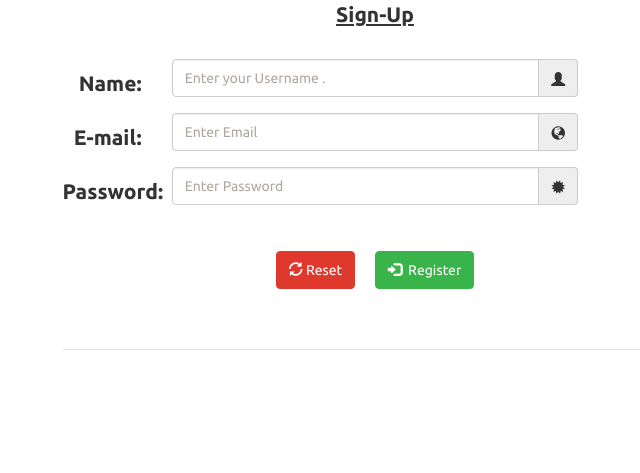
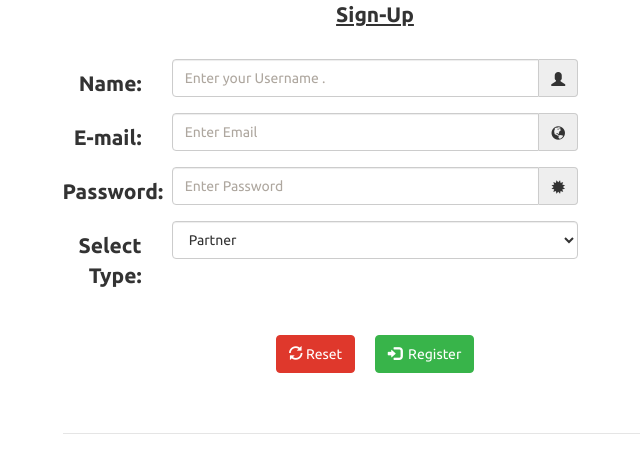
Before and after one commit to T4SG/Mumbai-Team-1, a PHP site: page /website/hhf/register.php in a window 1280 px wide. Shown: the part 115-588 px from the top of the page, without its empty margins (265-905 px from the left). Run offline with PHP 8.4, Linux system fonts and the light colour scheme.

Commit message:
Semi Final

```diff
--- a/website/hhf/data_con.php
+++ b/website/hhf/data_con.php
@@ -7,7 +7,7 @@ if(!isset($_SESSION))
 // Define connection parameters..
 $servername = 'localhost';
 $username = 'root';
-$password = 'root';
+$password = '';
 $dbname = 'test';
 
 // Create connection
--- a/website/hhf/database_connection.php
+++ b/website/hhf/database_connection.php
@@ -2,7 +2,7 @@
 
 /*Define constant to connect to database */
 DEFINE('DATABASE_USER', 'root');
-DEFINE('DATABASE_PASSWORD', 'root');
+DEFINE('DATABASE_PASSWORD', '');
 DEFINE('DATABASE_HOST', 'localhost');
 DEFINE('DATABASE_NAME', 'test');
 /*Default time zone ,to be able to send mail */
--- a/website/hhf/register.php
+++ b/website/hhf/register.php
@@ -25,6 +25,7 @@ if (isset($_POST['formsubmitted'])) {
 
 
      }
+     $type=$_POST['type'];
 
 
      if (empty($_POST['Password'])) {
@@ -54,7 +55,7 @@ if (isset($_POST['formsubmitted'])) {
           $Password.=$salt;
           $Password=MD5($Password);
 
-          $query_insert_user = "INSERT INTO `members` ( `Username`, `Email`, `password`,`salt`) VALUES ( '$name', '$Email', '$Password','$salt')";
+          $query_insert_user = "INSERT INTO `members` ( `Username`, `Email`, `password`,`salt`,`type`) VALUES ( '$name', '$Email', '$Password','$salt','$type')";
 
 
           $result_insert_user = mysqli_query($dbc, $query_insert_user);
@@ -176,6 +177,19 @@ if (isset($_POST['formsubmitted'])) {
 
                   </div>
                 </div>
+
+                <div class="form-group">
+                  <label for="select" class=" col-lg-2 control-label">Select Type:</label>
+                  <div class="col-lg-8">
+                    <select class="form-control" id="select" name="type">
+                      <option value="partner">Partner</option>
+                      <option value="admin">Admin</option>
+                      <option value="const">Constructor</option>
+                      <option value="commu">Community</option>
+                      <option value="donor">Donor</option>
+                    </select>
+                  </div>
+                </div>
                 <center>
                   <br>
                   <button type="reset" class="btn btn-danger"><span class="glyphicon glyphicon-refresh"></span>&nbspReset</button>&nbsp&nbsp&nbsp
```
Also changed, not shown: website/hhf/adminimages.php (+5 -5 lines), website/hhf/images/apache_pb2.png, website/hhf/images/school.jpg (added).
